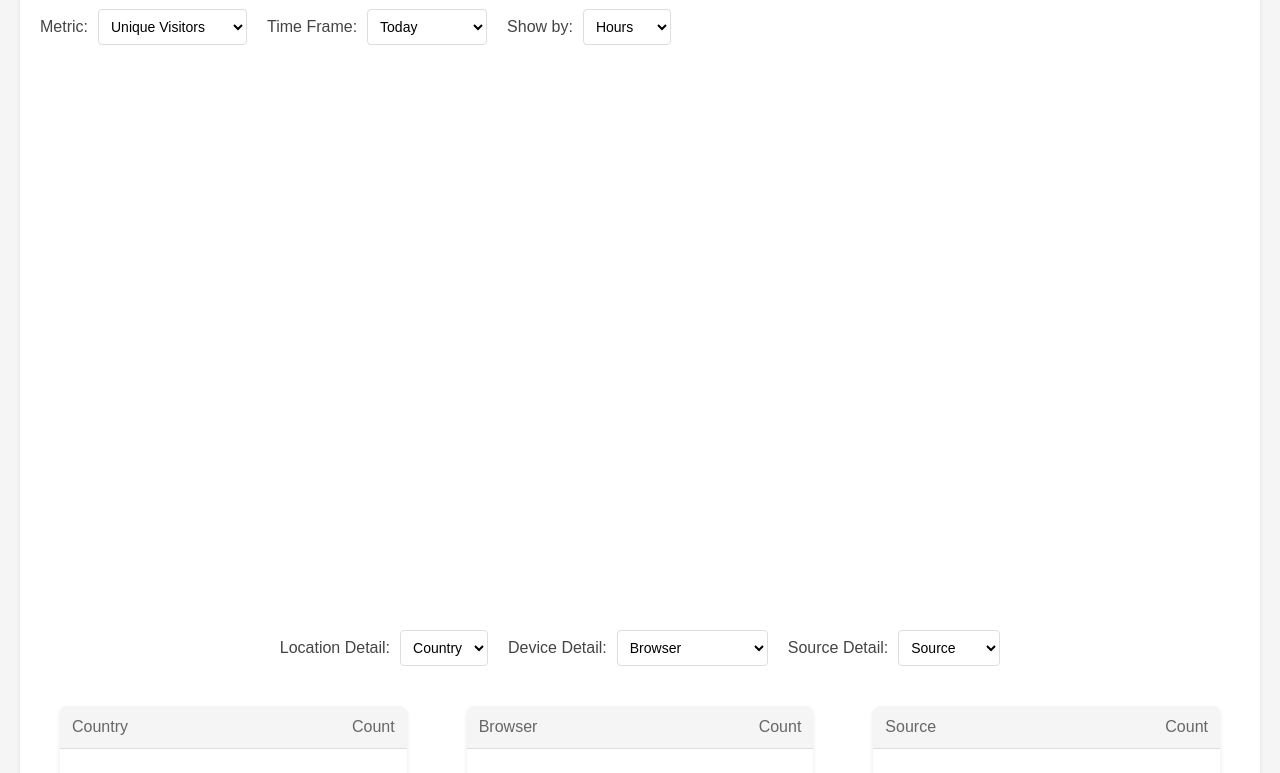
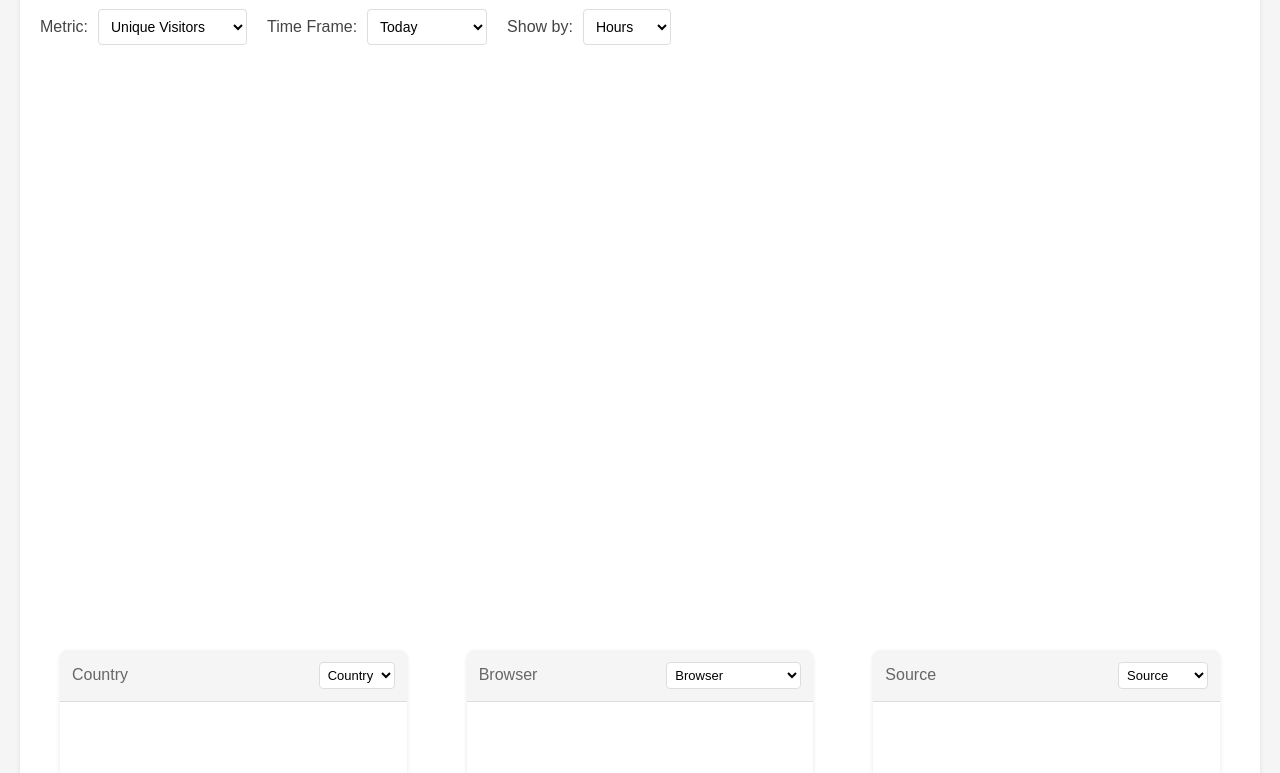
Before and after one commit to michalwarda/atomlytics, a plain HTML site: page src/dashboard.html in a window 1280 px wide. Shown: the part 119-892 px from the top of the page. Drawn offline with nearby package versions, Linux system fonts and the light colour scheme; no server answers.

Commit message:
Styling improvements v2

```diff
--- a/src/dashboard.html
+++ b/src/dashboard.html
@@ -136,6 +136,13 @@
             color: #666;
             border-bottom: 1px solid #ddd;
         }
+        .location-table th select {
+            padding: 4px;
+            font-size: 13px;
+            border: 1px solid #ddd;
+            border-radius: 4px;
+            background: white;
+        }
         .location-table td {
             padding: 10px 12px;
             border-bottom: 1px solid #eee;
@@ -149,13 +156,14 @@
         .location-table tbody tr:hover {
             background-color: #f8f9fa;
         }
-        .location-table th:first-child,
         .location-table td:first-child {
             width: 70%;
         }
-        .location-table th:last-child,
         .location-table td:last-child {
             width: 30%;
+            text-align: right;
+        }
+        .location-table th:last-child {
             text-align: right;
         }
         /* Add scrollbar styling for better visibility */
@@ -218,40 +226,21 @@
             <canvas id="statsGraph"></canvas>
         </div>
 
-        <div class="location-filter">
-            <div class="filter-group">
-                <label for="location-grouping">Location Detail:</label>
-                <select id="location-grouping" onchange="updateFilters()">
-                    <option value="Country" selected>Country</option>
-                    <option value="Region">Region</option>
-                    <option value="City">City</option>
-                </select>
-            </div>
-            <div class="filter-group">
-                <label for="device-grouping">Device Detail:</label>
-                <select id="device-grouping" onchange="updateFilters()">
-                    <option value="Browser" selected>Browser</option>
-                    <option value="OperatingSystem">Operating System</option>
-                    <option value="DeviceType">Device Type</option>
-                </select>
-            </div>
-            <div class="filter-group">
-                <label for="source-grouping">Source Detail:</label>
-                <select id="source-grouping" onchange="updateFilters()">
-                    <option value="Source" selected>Source</option>
-                    <option value="Referrer">Referrer</option>
-                    <option value="Campaign">Campaign</option>
-                </select>
-            </div>
-        </div>
-
         <div class="tables-container">
             <div class="location-table">
                 <table>
                     <thead>
                         <tr>
-                            <th id="location-grouping-label">Country</th>
-                            <th>Count</th>
+                            <th>
+                                <span id="location-grouping-label">Country</span>
+                            </th>
+                            <th>
+                                <select id="location-grouping" onchange="updateFilters()">
+                                    <option value="Country" selected>Country</option>
+                                    <option value="Region">Region</option>
+                                    <option value="City">City</option>
+                                </select>
+                            </th>
                         </tr>
                     </thead>
                     <tbody id="location-data">
@@ -264,8 +253,17 @@
                 <table>
                     <thead>
                         <tr>
-                            <th id="device-grouping-label">Browser</th>
-                            <th>Count</th>
+                            <th>
+                                <span id="device-grouping-label">Browser</span>
+
+                            </th>
+                            <th>
+                                <select id="device-grouping" onchange="updateFilters()">
+                                    <option value="Browser" selected>Browser</option>
+                                    <option value="OperatingSystem">Operating System</option>
+                                    <option value="DeviceType">Device Type</option>
+                                </select>
+                            </th>
                         </tr>
                     </thead>
                     <tbody id="device-data">
@@ -278,8 +276,16 @@
                 <table>
                     <thead>
                         <tr>
-                            <th id="source-grouping-label">Source</th>
-                            <th>Count</th>
+                            <th>
+                                <span id="source-grouping-label">Source</span>
+                            </th>
+                            <th>
+                                <select id="source-grouping" onchange="updateFilters()">
+                                    <option value="Source" selected>Source</option>
+                                    <option value="Referrer">Referrer</option>
+                                    <option value="Campaign">Campaign</option>
+                                </select>
+                            </th>
                         </tr>
                     </thead>
                     <tbody id="source-data">
@@ -643,8 +649,10 @@
                         aspectRatio: 7/3,
                         plugins: {
                             title: {
-                                display: true,
-                                text: `${metric} (${timeframe})`
+                                display: false
+                            },
+                            legend: {
+                                display: false
                             },
                             tooltip: {
                                 mode: 'index',
```
